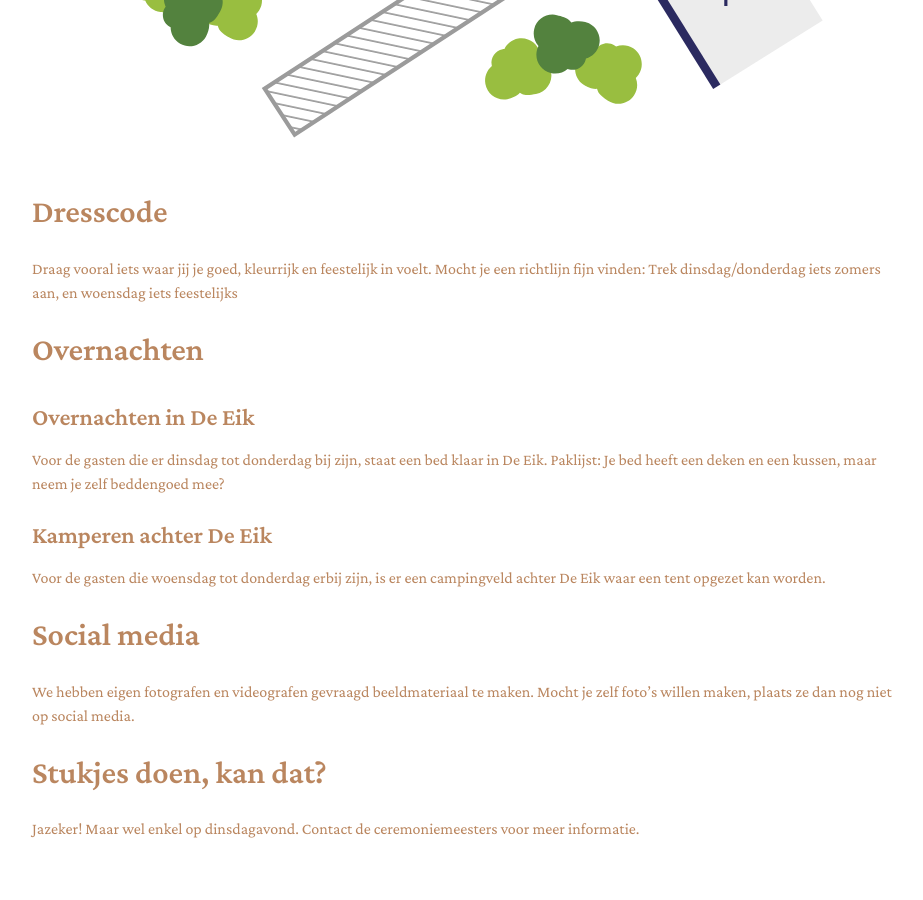
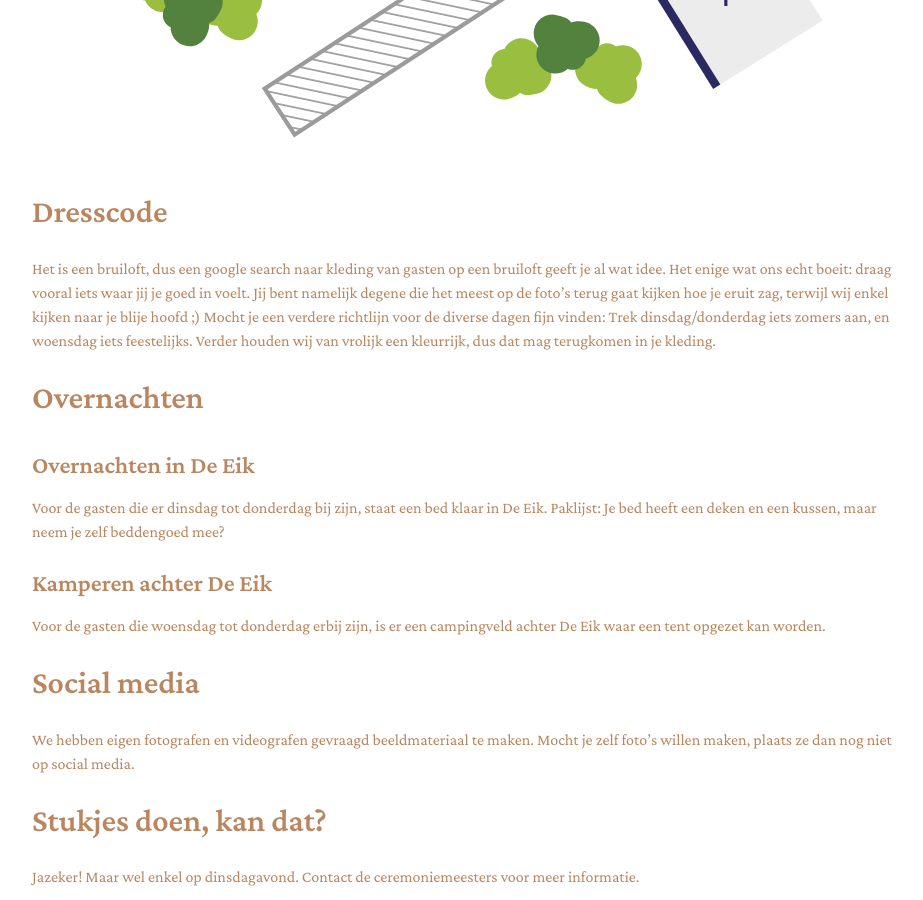
Before and after one commit to RubenSmit/bruiloftjeanineenruben.nl, a Jekyll site: the page built from praktische_informatie.markdown, in a window 1280 px wide and 900 px high, scrolled down 1527 px. Shown: the whole window, without its empty margins (176-1099 px from the left). Built offline with Jekyll 4.4.1, drawn with Linux system fonts in a browser that asks for light colours.

Commit message:
Update praktische_informatie.markdown

```diff
--- a/praktische_informatie.markdown
+++ b/praktische_informatie.markdown
@@ -11,8 +11,8 @@ Rij het terrein op door de inrit die aangegeven wordt door de feestborden en de
 ![Een plattegrond van de route naar de parkeerplaatsen](/images/parkeren-decorated.svg)
 
 ## Dresscode
-Draag vooral iets waar jij je goed, kleurrijk en feestelijk in voelt.
-Mocht je een richtlijn fijn vinden: Trek dinsdag/donderdag iets zomers aan, en woensdag iets feestelijks
+Het is een bruiloft, dus een google search naar kleding van gasten op een bruiloft geeft je al wat idee. Het enige wat ons echt boeit: draag vooral iets waar jij je goed in voelt. Jij bent namelijk degene die het meest op de foto's terug gaat kijken hoe je eruit zag, terwijl wij enkel kijken naar je blije hoofd ;)
+Mocht je een verdere richtlijn voor de diverse dagen fijn vinden: Trek dinsdag/donderdag iets zomers aan, en woensdag iets feestelijks. Verder houden wij van vrolijk een kleurrijk, dus dat mag terugkomen in je kleding.
 
 ## Overnachten
 
```
